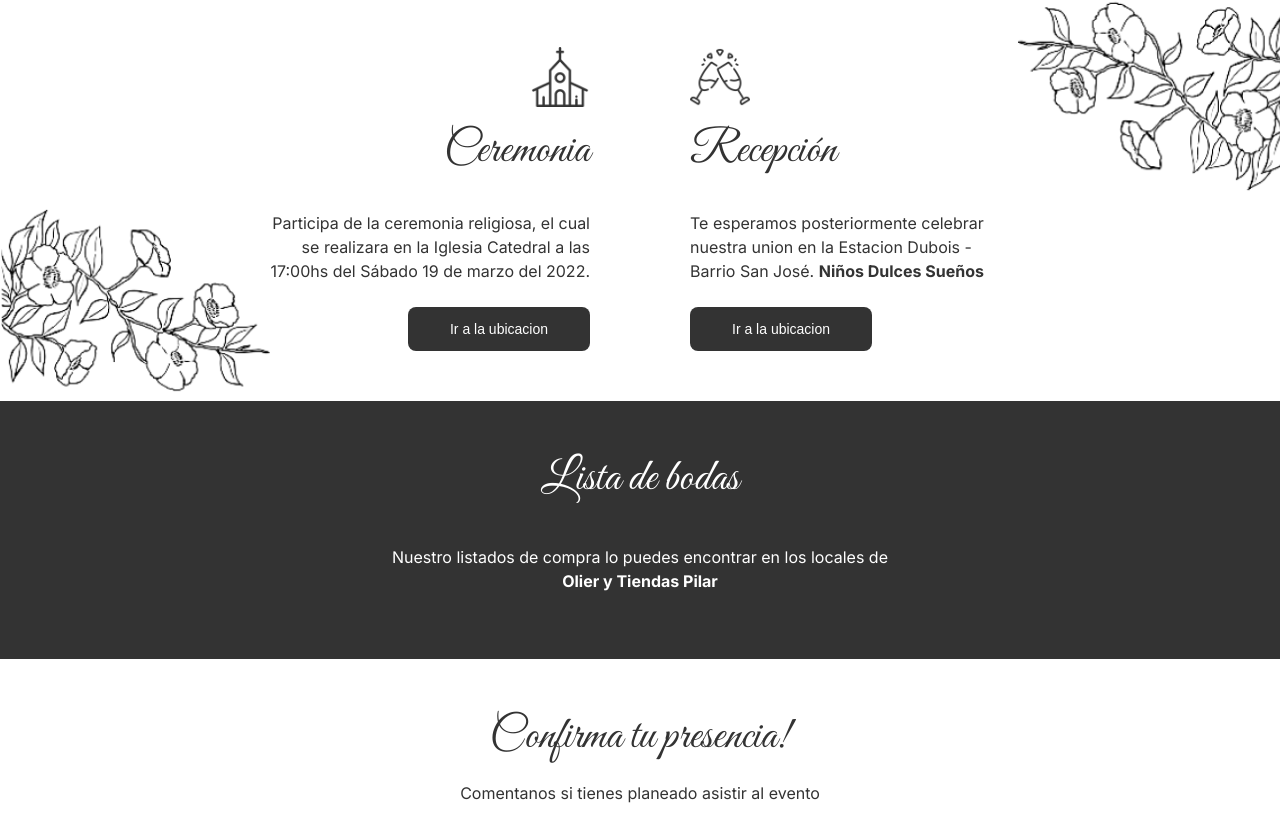
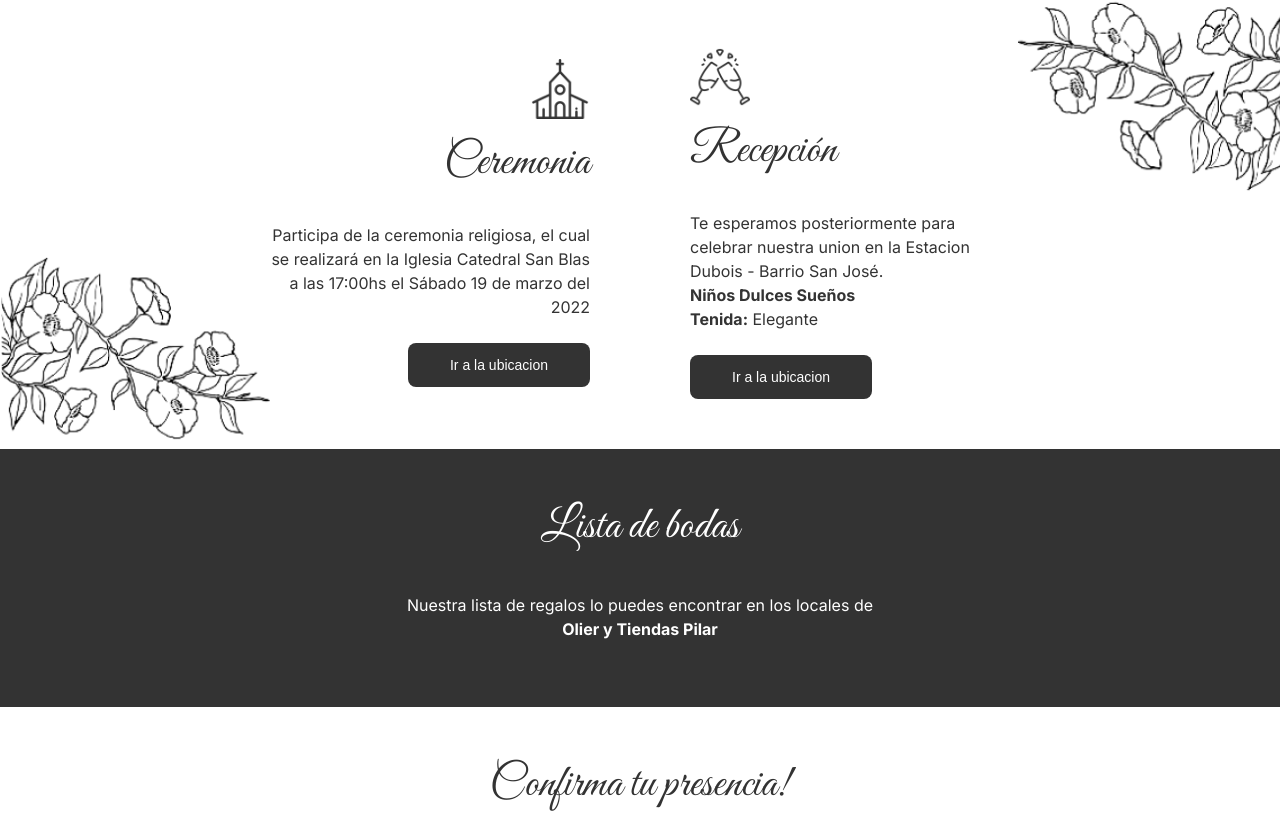
Before and after one commit to Arturo-Lopez/wedding-page, a Next.js app: page / in a window 1280 px wide. Shown: the part 2288-3121 px from the top of the page. Built offline with nearby package versions, Linux system fonts and the light colour scheme.

Commit message:
updated text content

```diff
--- a/src/modules/InfoSection.tsx
+++ b/src/modules/InfoSection.tsx
@@ -80,8 +80,8 @@ const InfoSection: FC = () => (
       <Image src="/images/church.png" alt="church" width={60} height={60} />
       <h3 className="title">Ceremonia</h3>
       <p className="content">
-        Participa de la ceremonia religiosa, el cual se realizara en la Iglesia
-        Catedral a las 17:00hs del Sábado 19 de marzo del 2022.
+        Participa de la ceremonia religiosa, el cual se realizará en la Iglesia
+        Catedral San Blas a las 17:00hs el Sábado 19 de marzo del 2022
       </p>
       <a
         href="https://goo.gl/maps/89b1R6cjrRbjizYe7"
@@ -100,8 +100,12 @@ const InfoSection: FC = () => (
       />
       <h3 className="title">Recepción</h3>
       <p className="content">
-        Te esperamos posteriormente celebrar nuestra union en la Estacion Dubois
-        - Barrio San José. <b>Niños Dulces Sueños</b>
+        Te esperamos posteriormente para celebrar nuestra union en la Estacion
+        Dubois - Barrio San José.
+        <br />
+        <b>Niños Dulces Sueños</b>
+        <br />
+        <b>Tenida:</b> Elegante
       </p>
       <a
         href="https://goo.gl/maps/NSG6Cq396n4594dNA"
--- a/src/modules/ListGiftSection.tsx
+++ b/src/modules/ListGiftSection.tsx
@@ -24,7 +24,7 @@ const ListGiftSection: FC = () => (
   <ListGiftSectionContainer>
     <h2 className="title">Lista de bodas</h2>
     <p className="content">
-      Nuestro listados de compra lo puedes encontrar en los locales de{" "}
+      Nuestra lista de regalos lo puedes encontrar en los locales de{" "}
       <b>Olier y Tiendas Pilar</b>
     </p>
   </ListGiftSectionContainer>
```
